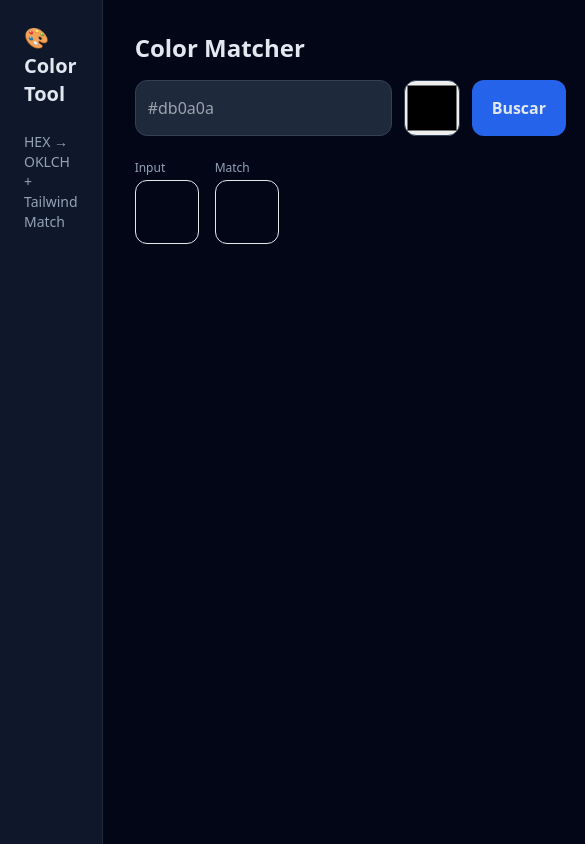
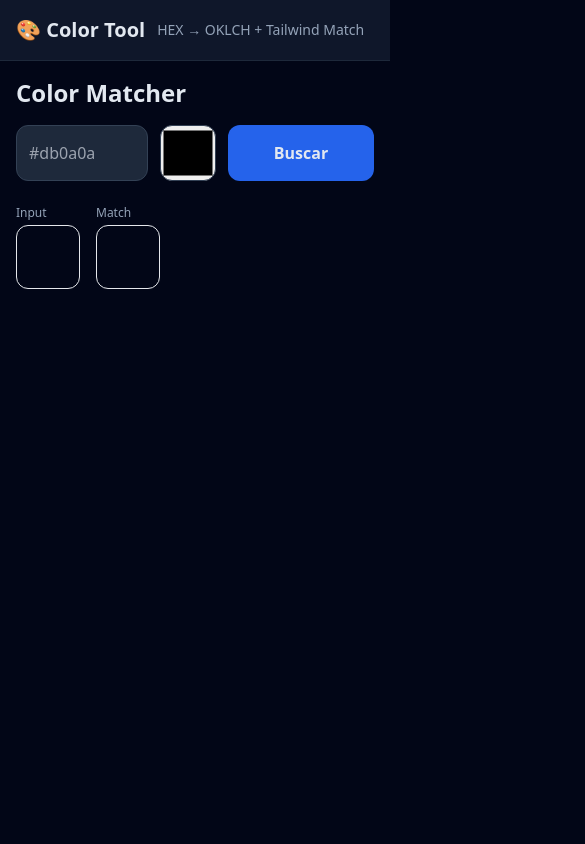
Before and after one commit to guerreiru/tailwindColorMatcher, a plain HTML site: page index.html in a window 390 px wide. Shown: the whole page, 585 px wide, since content can reach past the window. Drawn offline with nearby package versions, Linux system fonts and the light colour scheme.

Commit message:
fix: enhance layout and responsiveness of the color tool interface

```diff
--- a/index.html
+++ b/index.html
@@ -31,26 +31,28 @@
   </style>
 </head>
 
-<body class="bg-slate-950 text-slate-200 min-h-screen flex">
+<body class="bg-slate-950 text-slate-200 min-h-screen flex flex-col sm:flex-row">
 
-  <aside class="w-64 bg-slate-900 p-6 border-r border-slate-800">
-    <h1 class="text-xl font-bold mb-6">&#127912; Color Tool</h1>
-    <p class="text-sm text-slate-400">
+  <aside
+    class="w-full sm:w-64 bg-slate-900 p-4 sm:p-6 border-b border-slate-800 sm:border-b-0 sm:border-r flex items-center gap-3 sm:block">
+    <h1 class="text-xl font-bold mb-0 sm:mb-6">&#127912; Color Tool</h1>
+    <p class="text-sm text-slate-400 sm:mt-0">
       HEX &rarr; OKLCH + Tailwind Match
     </p>
   </aside>
 
-  <main class="flex-1 p-8">
+  <main class="flex-1 p-4 sm:p-8">
     <div class="max-w-3xl mx-auto">
 
       <h2 class="text-2xl font-semibold mb-4">Color Matcher</h2>
 
-      <div class="flex gap-3 mb-6">
-        <input id="hexInput" class="flex-1 p-3 rounded-xl bg-slate-800 border border-slate-700" placeholder="#db0a0a" />
+      <div class="flex flex-wrap gap-3 mb-6">
+        <input id="hexInput" class="flex-1 min-w-0 p-3 rounded-xl bg-slate-800 border border-slate-700"
+          placeholder="#db0a0a" />
 
         <input type="color" id="colorPicker" class="w-14 h-14 rounded-xl border border-slate-700" />
 
-        <button onclick="handleFind()" class="px-5 py-3 bg-blue-600 rounded-xl font-semibold">
+        <button onclick="handleFind()" class="flex-1 sm:flex-none px-5 py-3 bg-blue-600 rounded-xl font-semibold">
           Buscar
         </button>
       </div>
```
